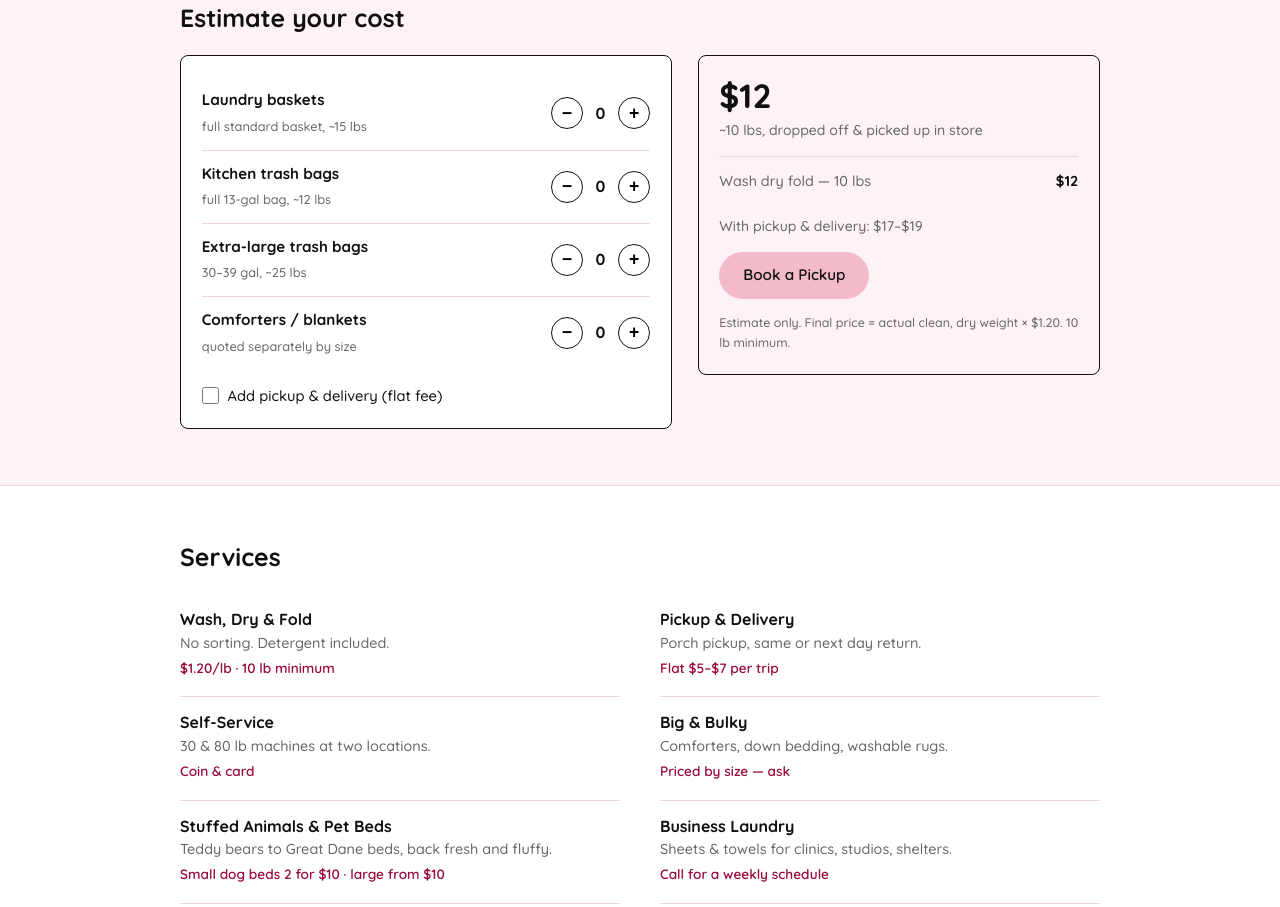
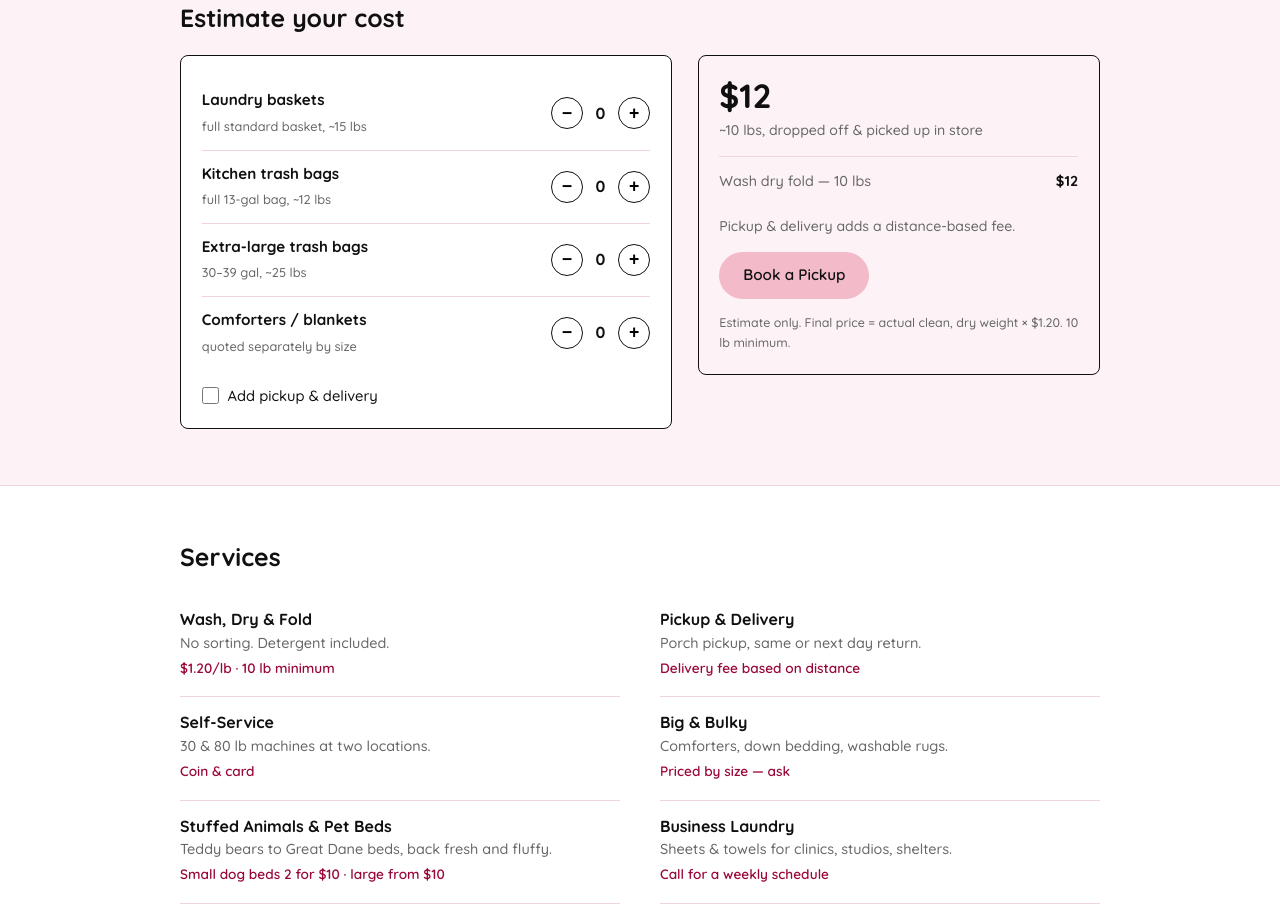
Before and after one commit to nisha-rajeshh/hannahs-wash-dry-fold, a plain HTML site: page index.html in a window 1280 px wide. Shown: the part 1144-2051 px from the top of the page. Drawn offline with Linux system fonts and the light colour scheme.

Commit message:
Delivery fee shown as distance-based, no dollar amount
Co-Authored-By: Claude Fable 5 <noreply@anthropic.com>

```diff
--- a/index.html
+++ b/index.html
@@ -287,7 +287,7 @@ footer.site{background:var(--pink-tint);padding:44px 0 28px}
           <div><b>Comforters / blankets</b><span class="sub">quoted separately by size</span></div>
           <div class="stepper" data-item="comforter"><button type="button" data-dir="-1" aria-label="Fewer">&minus;</button><span class="count">0</span><button type="button" data-dir="1" aria-label="More">+</button></div>
         </div>
-        <label class="est-delivery"><input type="checkbox" id="deliveryToggle"> Add pickup &amp; delivery (flat fee)</label>
+        <label class="est-delivery"><input type="checkbox" id="deliveryToggle"> Add pickup &amp; delivery</label>
       </div>
 
       <div class="est-result">
@@ -295,10 +295,10 @@ footer.site{background:var(--pink-tint);padding:44px 0 28px}
         <p class="est-sub" id="estSub">~10 lbs, dropped off &amp; picked up in store</p>
         <ul class="est-lines">
           <li><span>Wash dry fold — <span id="lineLbs">10</span> lbs</span><b id="lineWdf">$12</b></li>
-          <li id="lineDeliveryRow" style="display:none"><span>Pickup &amp; delivery</span><b id="lineDelivery">$5&ndash;$7</b></li>
+          <li id="lineDeliveryRow" style="display:none"><span>Pickup &amp; delivery</span><b>based on distance</b></li>
           <li id="lineComforterRow" style="display:none"><span>Comforters</span><b>quoted separately</b></li>
         </ul>
-        <p class="est-sub" id="estAlt">With pickup &amp; delivery: $17&ndash;$19</p>
+        <p class="est-sub" id="estAlt">Pickup &amp; delivery adds a distance-based fee.</p>
         <a class="btn js-book" href="#">Book a Pickup</a>
         <p class="est-fine">Estimate only. Final price = actual clean, dry weight &times; $1.20. 10 lb minimum.</p>
       </div>
@@ -311,7 +311,7 @@ footer.site{background:var(--pink-tint);padding:44px 0 28px}
     <h2>Services</h2>
     <div class="svc-grid">
       <div class="svc"><h3>Wash, Dry &amp; Fold</h3><p>No sorting. Detergent included.</p><span class="price">$1.20/lb · 10 lb minimum</span></div>
-      <div class="svc"><h3>Pickup &amp; Delivery</h3><p>Porch pickup, same or next day return.</p><span class="price">Flat $5&ndash;$7 per trip</span></div>
+      <div class="svc"><h3>Pickup &amp; Delivery</h3><p>Porch pickup, same or next day return.</p><span class="price">Delivery fee based on distance</span></div>
       <div class="svc"><h3>Self-Service</h3><p>30 &amp; 80 lb machines at two locations.</p><span class="price">Coin &amp; card</span></div>
       <div class="svc"><h3>Big &amp; Bulky</h3><p>Comforters, down bedding, washable rugs.</p><span class="price">Priced by size — ask</span></div>
       <div class="svc"><h3>Stuffed Animals &amp; Pet Beds</h3><p>Teddy bears to Great Dane beds, back fresh and fluffy.</p><span class="price">Small dog beds 2 for $10 · large from $10</span></div>
@@ -335,7 +335,7 @@ footer.site{background:var(--pink-tint);padding:44px 0 28px}
         <li>Connelly Springs</li>
       </ul>
       <p class="small muted" style="margin-top:.8rem">Outside the route? Call or text <a href="tel:+18282010582">(828) 201-0582</a> or <a href="mailto:ferreelaundromat@gmail.com">email us</a> for more information. Drop-off is open to everyone.</p>
-      <p class="small muted" style="margin-top:.5rem"><b>Please note:</b> pickup &amp; delivery adds a flat $5&ndash;$7 fee on top of the per-pound price.</p>
+      <p class="small muted" style="margin-top:.5rem"><b>Please note:</b> pickup &amp; delivery adds an extra fee on top of the per-pound price, based on your distance from the shop.</p>
     </div>
     <div class="zip-box">
       <b>Check your zip before booking</b>
@@ -493,11 +493,11 @@ footer.site{background:var(--pink-tint);padding:44px 0 28px}
 /* PLACEHOLDER: real Square booking URL. Every "Book a Pickup" button uses it. */
 var BOOKING_URL = "https://www.hannahswashdryfold.com/"; // PLACEHOLDER
 
-/* PLACEHOLDER PRICING — interview notes conflicted ($1.00 vs $1.20/lb; $5 vs $7 fee). */
+/* PLACEHOLDER PRICING — interview notes conflicted ($1.00 vs $1.20/lb).
+   The pickup/delivery fee depends on distance, so no dollar amount is
+   shown anywhere on the site — it's described as "based on distance". */
 var PRICE_PER_LB  = 1.20;
 var MINIMUM_LBS   = 10;
-var DELIVERY_LOW  = 5;
-var DELIVERY_HIGH = 7;
 
 /* PLACEHOLDER WEIGHTS — rough averages; refine with real order history. */
 var WEIGHTS = { basket: 15, bag: 12, xlbag: 25 };
@@ -560,24 +560,22 @@ function updateEstimate(){
   var billable = Math.max(lbs, MINIMUM_LBS);
   var wdf = billable * PRICE_PER_LB;
   var del = document.getElementById("deliveryToggle").checked;
-  var delLow = wdf + DELIVERY_LOW, delHigh = wdf + DELIVERY_HIGH;
-  var delRange = money(delLow) + "&ndash;" + money(delHigh);
 
-  /* Drop-off (cheaper) price leads; delivery shown second unless toggled on */
-  document.getElementById("estFigure").innerHTML = del ? delRange : money(wdf);
+  /* Delivery fee depends on distance, so it's never shown as a number —
+     the figure is always the wash-dry-fold cost, "+ delivery" when toggled */
+  document.getElementById("estFigure").innerHTML = money(wdf) + (del ? " <span style='font-size:1rem;font-weight:500'>+ delivery</span>" : "");
 
   var sub = "~" + billable + " lbs, " + (del ? "picked up & delivered" : "dropped off & picked up in store");
   if (lbs > 0 && lbs < MINIMUM_LBS) sub += " (10 lb minimum)";
   document.getElementById("estSub").textContent = sub;
 
-  document.getElementById("estAlt").innerHTML = del
-    ? "Drop-off only: " + money(wdf)
-    : "With pickup & delivery: " + delRange;
+  document.getElementById("estAlt").textContent = del
+    ? "The delivery fee depends on your distance — we'll confirm it when you book."
+    : "Pickup & delivery adds a distance-based fee.";
 
   document.getElementById("lineLbs").textContent = billable;
   document.getElementById("lineWdf").textContent = money(wdf);
   document.getElementById("lineDeliveryRow").style.display = del ? "flex" : "none";
-  document.getElementById("lineDelivery").innerHTML = money(DELIVERY_LOW) + "&ndash;" + money(DELIVERY_HIGH);
   document.getElementById("lineComforterRow").style.display = counts.comforter > 0 ? "flex" : "none";
 }
 
```
